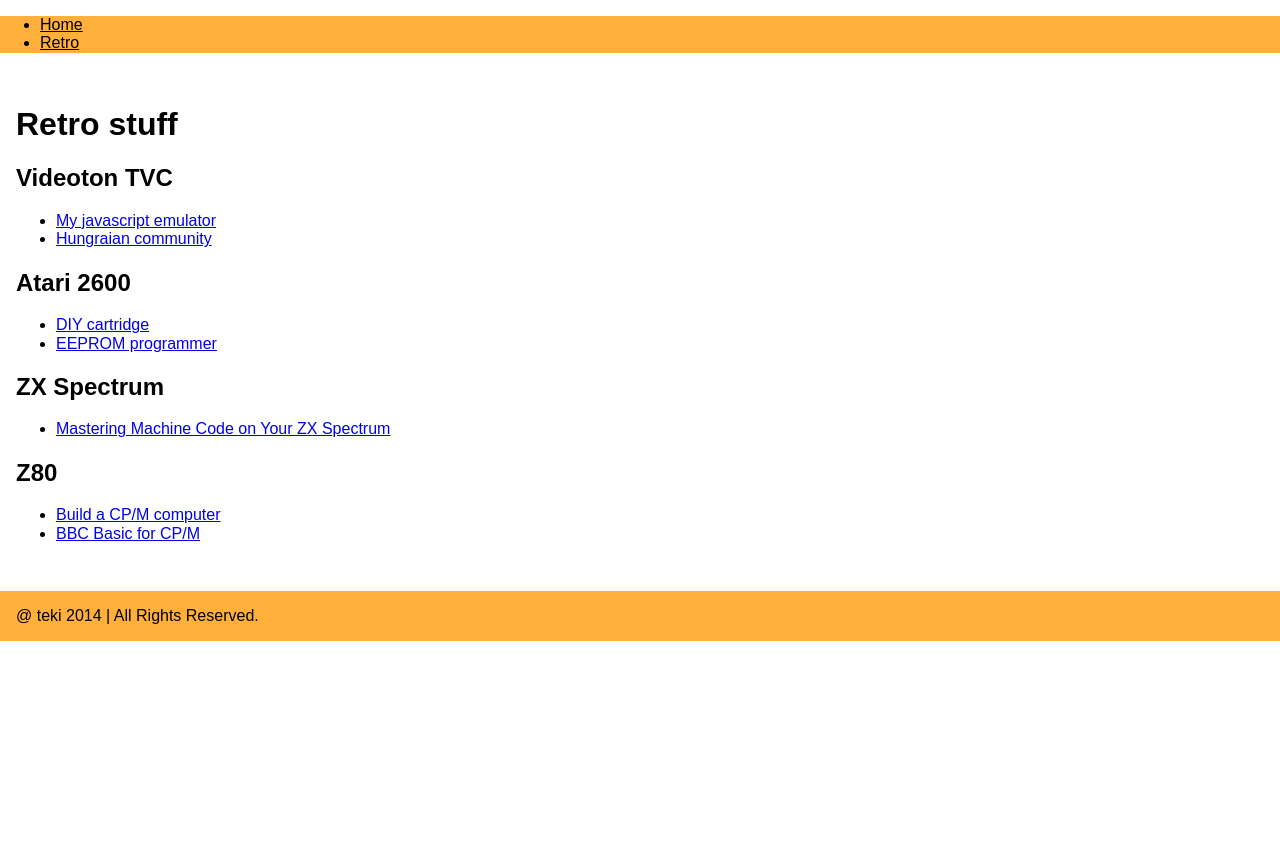
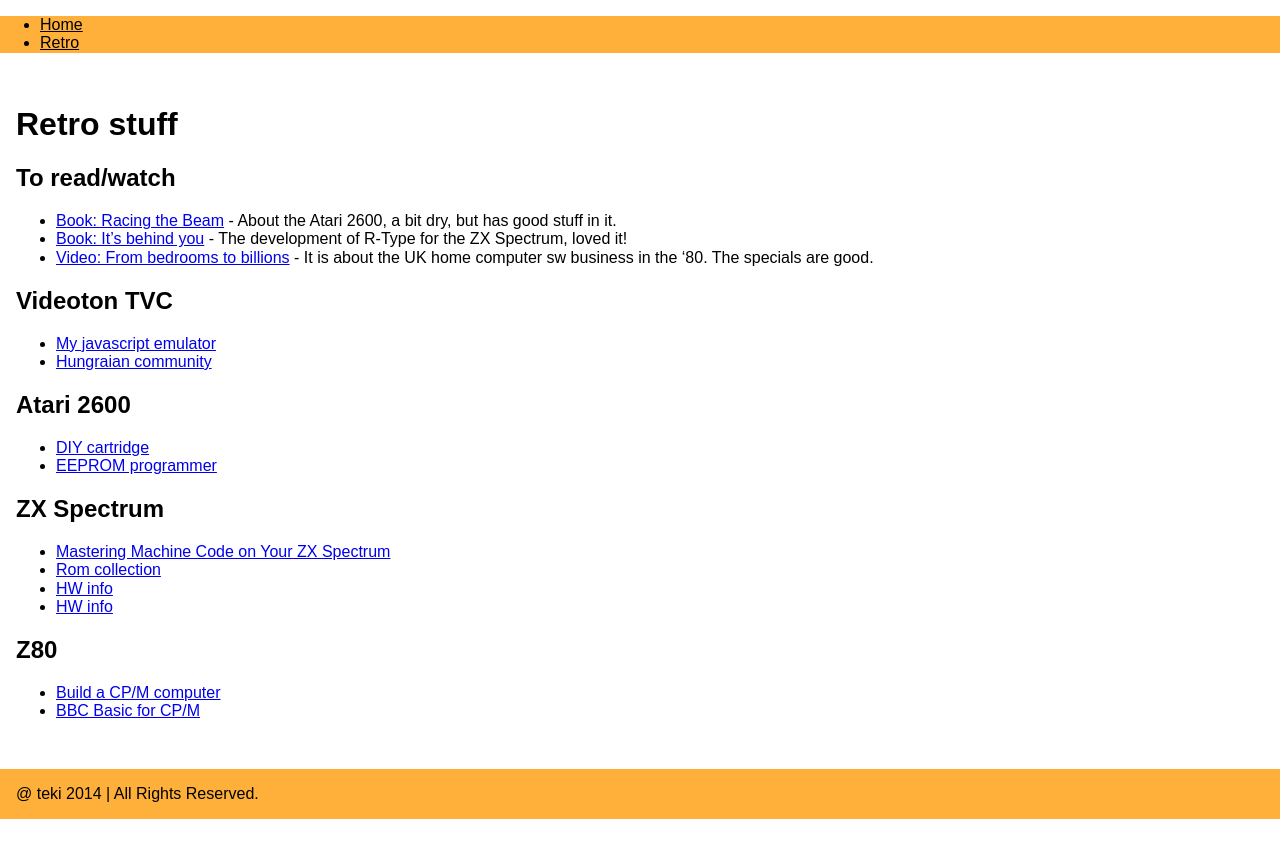
Before and after one commit to teki/teki.github.io, a Jekyll site: the page built from retro.md, in a window 1280 px wide. Shown: the top 858 px of the page. Built offline with Jekyll 4.4.1, drawn with Linux system fonts in a browser that asks for light colours; nearby versions of some CDN libraries; some web fonts are replaced.

Commit message:
Update retro.md

```diff
--- a/retro.md
+++ b/retro.md
@@ -5,6 +5,13 @@ comments: yes
 
 Retro stuff
 ====================
+
+To read/watch
+-------------
+
+* [Book: Racing the Beam](http://mitpress.mit.edu/books/racing-beam) - About the Atari 2600, a bit dry, but has good stuff in it.
+* [Book: It's behind you](http://bizzley.com) - The development of R-Type for the ZX Spectrum, loved it!
+* [Video: From bedrooms to billions](http://www.frombedroomstobillions.com) - It is about the UK home computer sw business in the '80. The specials are good.
 
 Videoton TVC
 ------------
@@ -22,6 +29,9 @@ ZX Spectrum
 -----------
 
 * [Mastering Machine Code on Your ZX Spectrum](http://www.worldofspectrum.org/infoseekid.cgi?id=2000237)
+* [Rom collection](http://www.shadowmagic.org.uk/spectrum/roms.html)
+* [HW info](http://wordpress.animatez.co.uk/computers/zx-spectrum/hardware/)
+* [HW info](http://www.worldofspectrum.org/faq/reference/48kreference.htm#Hardware)
 
 Z80
 ---
```
